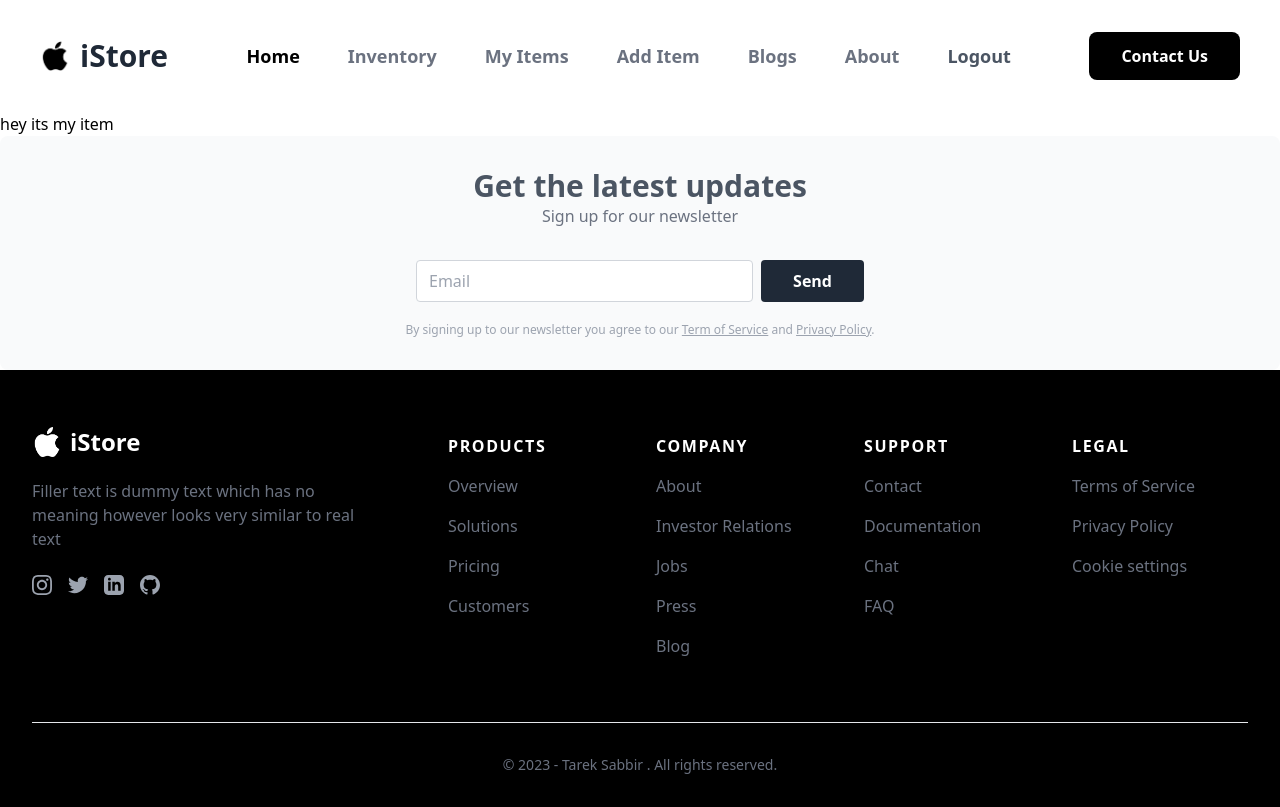
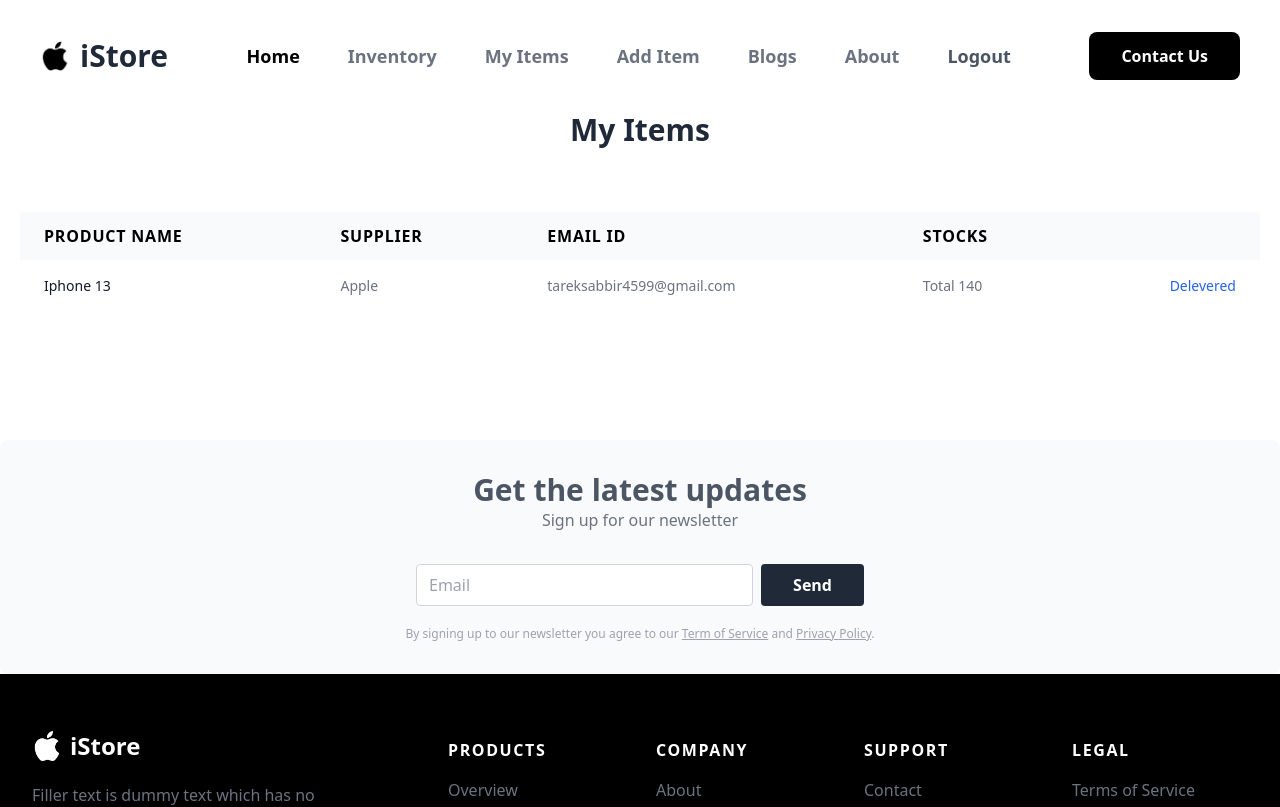
Before and after one commit to tareksabbir/istore-client, a React (Create React App) app: page /myItem in a window 1280 px wide. Shown: the top 807 px of the page. Built offline with nearby package versions, Linux system fonts and the light colour scheme; no server answers; sample sign-in values are in the browser's storage.

Commit message:
myitem update

```diff
--- a/src/Pages/Item/MyItems.js
+++ b/src/Pages/Item/MyItems.js
@@ -3,7 +3,49 @@
 const MyItems = () => {
     return (
         <div>
-            <h1>hey its my item</h1>
+            <div class="mb-10 md:mb-16">
+                <h2 class="text-gray-800 text-2xl lg:text-3xl font-bold text-center mb-4 md:mb-6">My Items</h2>
+            </div>
+            <section class="text-gray-600">
+                <div class="container px-5 lg:mb-32 mx-auto">
+                    <div class="flex flex-col">
+                        <div class="-my-2 overflow-x-auto sm:-mx-6 lg:-mx-8">
+                            <div class="inline-block min-w-full py-2 align-middle sm:px-6 lg:px-8">
+                                <div class="overflow-hidden sm:rounded">
+                                    <table class="min-w-full">
+                                        <thead class="bg-gray-50">
+                                            <tr>
+                                                <th scope="col" class="px-6 py-3 text-s font-bold tracking-wider text-left text-black uppercase">Product Name</th>
+                                                <th scope="col" class="px-6 py-3 text-s font-bold tracking-wider text-left text-black uppercase">Supplier</th>
+                                                <th scope="col" class="px-6 py-3 text-s font-bold tracking-wider text-left text-black  uppercase">Email ID</th>
+                                                <th scope="col" class="px-6 py-3 text-s font-bold tracking-wider text-left text-black uppercase">Stocks</th>
+                                                <th scope="col" class="relative px-6 py-3 text-black ">
+                                                    <span class="sr-only">Status</span>
+                                                </th>
+                                            </tr>
+                                        </thead>
+                                        <tbody>
+
+                                            <tr class="bg-white">
+                                                <td class="px-6 py-4 text-sm font-medium text-gray-900 whitespace-nowrap">Iphone 13</td>
+                                                <td class="px-6 py-4 text-sm text-gray-500 whitespace-nowrap">Apple</td>
+                                                <td class="px-6 py-4 text-sm text-gray-500 whitespace-nowrap">tareksabbir4599@gmail.com</td>
+                                                <td class="px-6 py-4 text-sm text-gray-500 whitespace-nowrap">Total 140</td>
+                                                <td class="px-6 py-4 text-sm font-medium text-right whitespace-nowrap">
+                                                    <a href="/" class="text-blue-600 hover:text-blue-900">
+                                                        Delevered
+                                                    </a>
+                                                </td>
+                                            </tr>
+                                        </tbody>
+                                    </table>
+                                </div>
+                            </div>
+                        </div>
+                    </div>
+                </div>
+            </section>
+
         </div>
     );
 };
```
